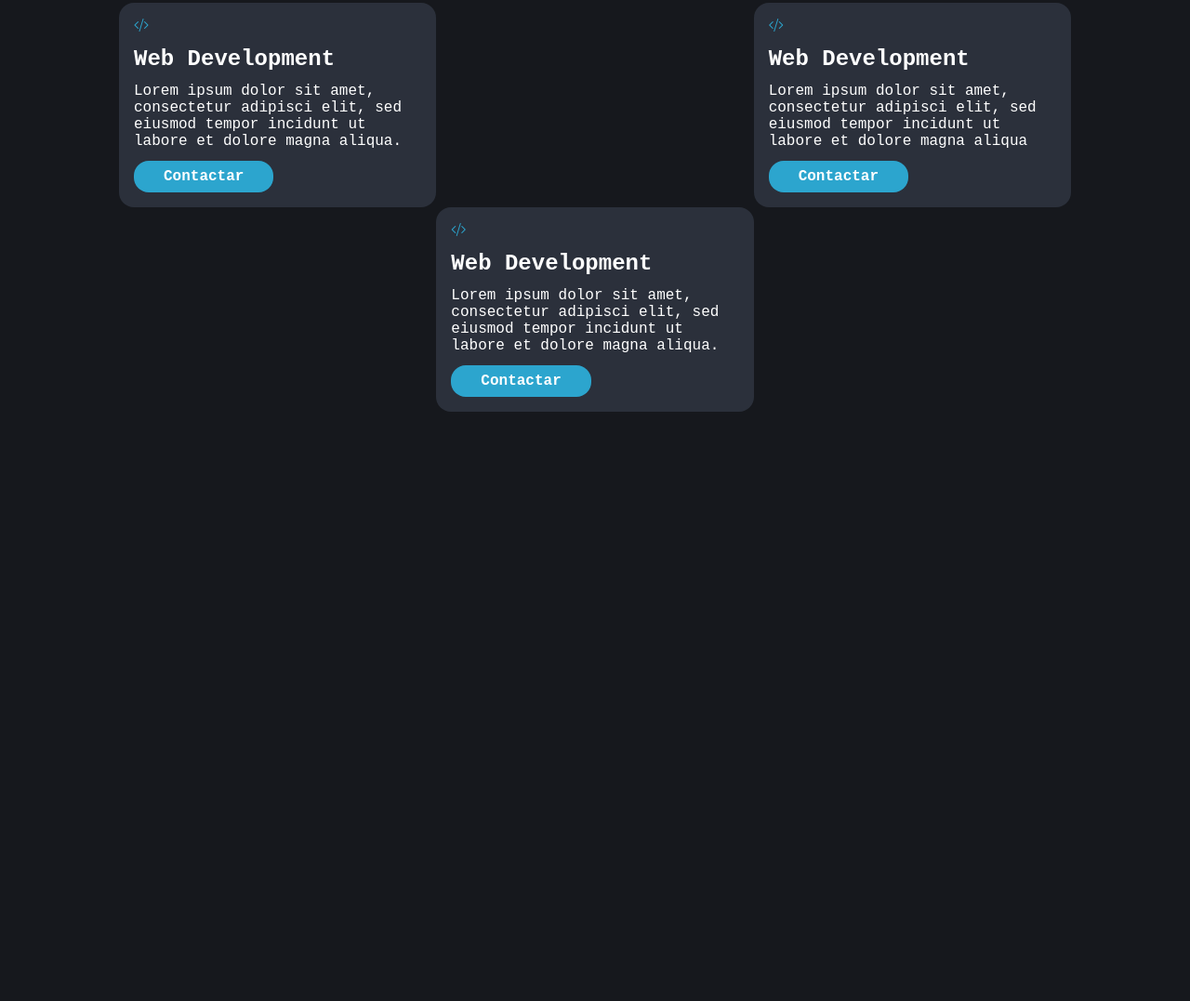
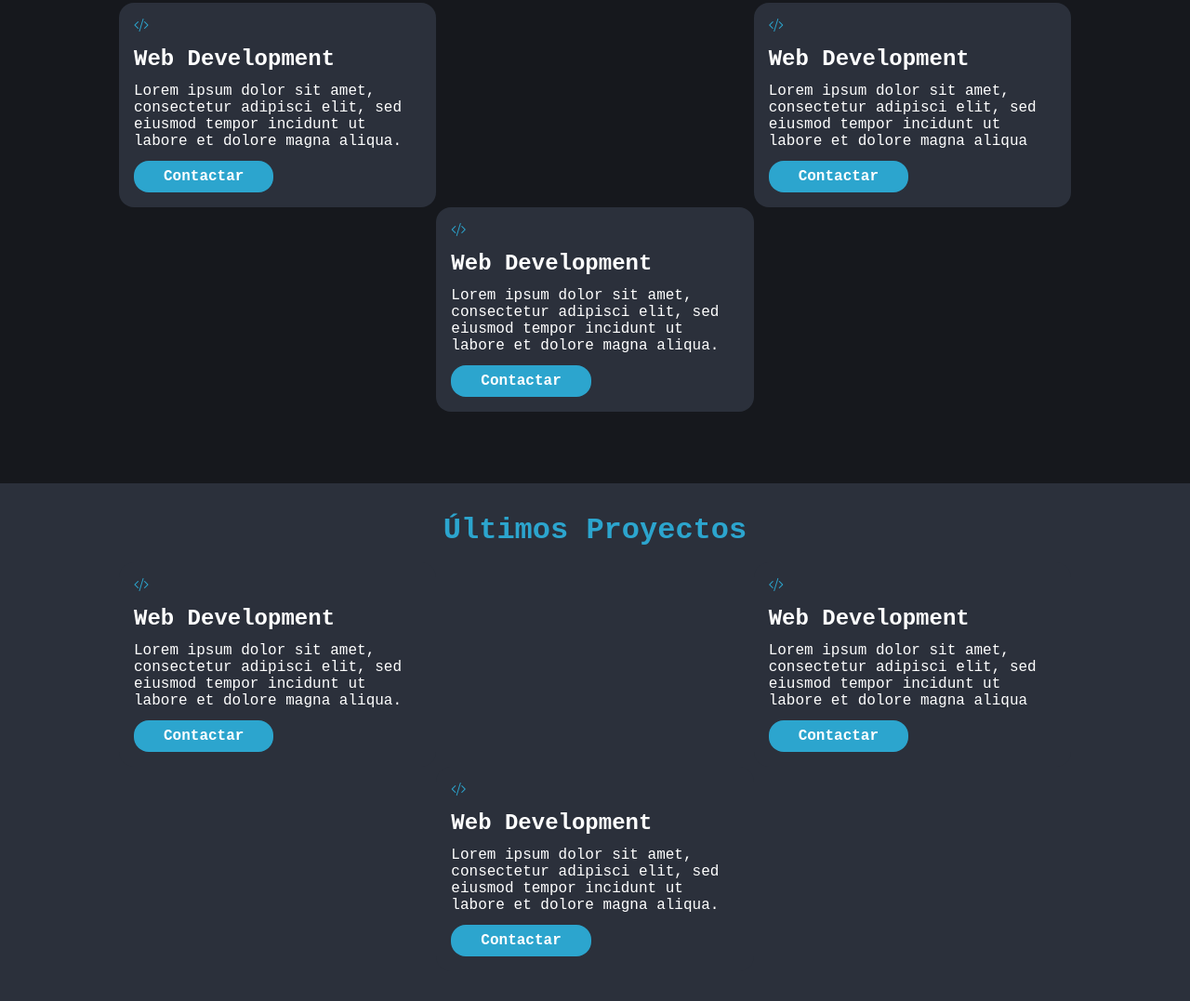
Before and after one commit to KarinaGaitan/Clases-1705-1905-2005-2205---HTML-CSS-ROOT-COMPONENTES-VARIABLES-BIBLIOTECAS-ANIMACIONES, a plain HTML site: page index.html in a window 1280 px wide. Shown: the part 897-1974 px from the top of the page at 93% size. Before the commit the page ends 1372 px from the top, so only its background shows below. Drawn offline with nearby package versions, Linux system fonts and the light colour scheme.

Commit message:
Variables componentes  CSS y Vinculación con CSS

```diff
--- a/CSS/index.css
+++ b/CSS/index.css
@@ -1,23 +1,4 @@
-/*El último estilo es el que se aplica en caso de conflicto*/
-/*root se crea todas las variables para todos los componentes de a web en general*/
-/*dentro del root se declara variables*/
-
-:root {
-    --main-primary-color: #2ca5ce;
-    --background-primary-color: #16181d;
-    --primary-text-color: white;
-    --primary-font-family: monospace;
-    --light-primary-shadow-color:rgb(119, 165, 238);
-    --dark-primary-shadow-color:rgba(255, 255, 255, 0.5);
-    --primary-spacing:1.5rem;
-    /*es para celulares*/
-}
-
-@media (min-width: 768px) {
-    :root {
-        --primary-spacing: 2rem;
-    }
-}
+@import "./modules/variables/variables.css";
 
 .body {
     margin: 0;
@@ -346,6 +327,10 @@
     gap: 1rem;
 }
 
+.bg--secondary {
+    background-color: var(--secondary-background-color);
+}
+
 .color-primary {
     /*text-shadow: 0 0 0 var(--main-primary-color);*/
     /*Sólo en caso que tenga una sombra*/
--- /dev/null
+++ b/CSS/modules/variables/variables.css
@@ -0,0 +1,21 @@
+/*El último estilo es el que se aplica en caso de conflicto*/
+/*root se crea todas las variables para todos los componentes de a web en general*/
+/*dentro del root se declara variables*/
+
+:root {
+    --main-primary-color: #2ca5ce;
+    --background-primary-color: #16181d;
+    --secondary-background-color: #2b303b;
+    --primary-text-color: white;
+    --primary-font-family: monospace;
+    --light-primary-shadow-color:rgb(119, 165, 238);
+    --dark-primary-shadow-color:rgba(255, 255, 255, 0.5);
+    --primary-spacing:1.5rem;
+    /*es para celulares*/
+}
+
+@media (min-width: 768px) {
+    :root {
+        --primary-spacing: 2rem;
+    }
+}
--- a/index.html
+++ b/index.html
@@ -149,6 +149,46 @@
                 </br>
                 </div>
             </div>
+        </br>
+        </br>
+        </br>
+        </section>
+        <section class="section bg--secondary">
+        <div class="container d-flex f-direction-column gap-md">
+            <h2 class="title">Últimos Proyectos</h2>
+            <div class="g-layout g-layout--1-1-1 gap-sm">
+                <div class="card">
+                    <div class="card__body">
+                        <span class="color-primary"><i class="bi bi-code-slash"></i></span>
+                        <h3 class="card__title"> Web Development </h3>
+                        <p class="card__text"> Lorem ipsum dolor sit amet, consectetur adipisci elit, sed eiusmod
+                            tempor incidunt ut labore et dolore magna aliqua. </p>
+                        <a href="#" class="button">Contactar</a>
+                    </div>
+                </div>
+            </br>
+                <div class="card">
+                    <div class="card__body">
+                        <span class="color-primary"><i class="bi bi-code-slash"></i></span>
+                        <h3 class="card__title"> Web Development </h3>
+                        <p class="card__text"> Lorem ipsum dolor sit amet, consectetur adipisci elit, sed eiusmod
+                            tempor incidunt ut labore et dolore magna aliqua</p>
+                        <a href="#" class="button">Contactar</a>
+                    </div>
+                </div>
+            </br>
+                <div class="card">
+                    <div class="card__body">
+                        <span class="color-primary"><i class="bi bi-code-slash"></i></span>
+                        <h3 class="card__title"> Web Development </h3>
+                        <p class="card__text"> Lorem ipsum dolor sit amet, consectetur adipisci elit, sed eiusmod
+                            tempor incidunt ut labore et dolore magna aliqua. </p>
+                        <a href="#" class="button">Contactar</a>
+                    </div>
+                </div>
+            </br>
+            </div>
+        </div>
         </section>
     </main>
 </body>
```
